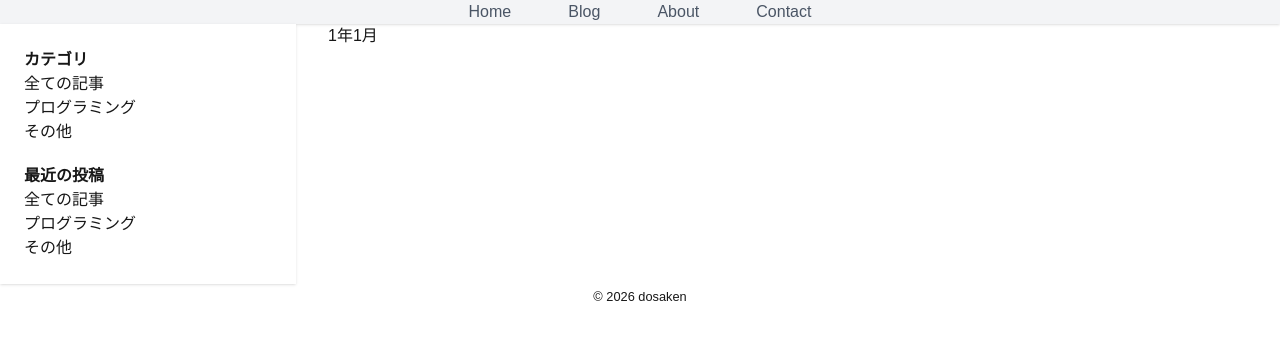
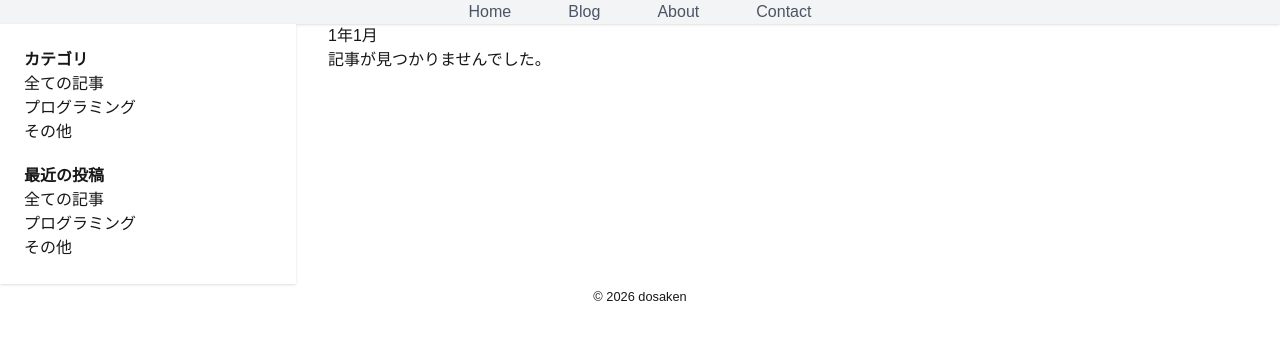
Before and after one commit to mel-sugawara-0821/sofi-test, a Next.js app in the folder my-app/: page /blog/archive/1/1 in a window 1280 px wide. Shown: the top 340 px of the page. Built offline with nearby package versions, Linux system fonts and the light colour scheme.

Commit message:
アーカイブページ作成

```diff
--- a/my-app/app/blog/archive/[year]/[month]/page.tsx
+++ b/my-app/app/blog/archive/[year]/[month]/page.tsx
@@ -1,3 +1,5 @@
+import Link from 'next/link'
+import { getPostsByYearMonth } from "@/libs/post";
 import { notFound } from "next/navigation";
 
 type Props = {
@@ -31,9 +33,35 @@ export default async function Archive({params}: Props) {
         '12月',
     ]
 
+    const posts = getPostsByYearMonth(year, month);
+
     return (
         <div>
             <h2>{year}年{monthNames[monthNum - 1]}</h2>
+            {posts.length > 0 ? (
+                <div>
+                    {posts.map((post) =>
+                        (
+                            <article key={post.slug} className="bg-white rounded-lg shadow">
+                                <div className='flex items-center gap-2'>
+                                    <span className='bg-blue-100 text-sm'>{post.category}</span>
+                                    <time className='text-sm'>{new Date(post.date).toLocaleString('jp-Jp')}</time>
+                                </div>
+                                <h2 className='font-bold'>
+                                    <Link href={`/blog/${post.slug}`}>
+                                        {post.title}
+                                    </Link>
+                                </h2>
+                                <div className='text-gray-500'>
+                                    {post.abstract}
+                                </div>
+                            </article>
+                        )
+                    )}
+                </div>
+            ) : (
+                <div>記事が見つかりませんでした。</div>
+            )}
         </div>
     )
 }
--- a/my-app/libs/post.tsx
+++ b/my-app/libs/post.tsx
@@ -28,7 +28,18 @@ export const posts: Post[] = [
         title: 'Next.jsについて',
         content: 'bodyですbodyですbodyです',
         abstract: 'abstractです',
-        date: '2026-02-01',
+        date: '2026-03-01',
+        category: 'programming',
+        author: '山田太郎',
+        tags: ['Next.js'],
+        readTime: 2
+    },
+    {
+        slug: 'about-hoge',
+        title: 'Next.jsについて',
+        content: 'bodyですbodyですbodyです',
+        abstract: 'abstractです',
+        date: '2026-04-01',
         category: 'programming',
         author: '山田太郎',
         tags: ['Next.js'],
@@ -50,3 +61,8 @@ export function getPostsByCategory(category: string): Post[] {
 export function getAllPosts(): Post[] {
     return posts
 }
+
+export function getPostsByYearMonth(year: string, month: string) {
+    const yearMonth = year + '-' + month.padStart(2, '0');
+    return posts.filter((post) => post.date.substring(0, 7) === yearMonth);
+}
--- /dev/null
+++ b/my-app/pages/api/preview.ts
@@ -0,0 +1,9 @@
+import type { NextApiHandler } from 'next';
+
+const handlePreviewRequest: NextApiHandler = async (req, res) => {
+    console.log('api-だよ------------')
+    res.writeHead(307, { Location: `/blog` });
+    res.status(200).json({ message: 'Hello from Next.js!'})
+}
+
+export default handlePreviewRequest;
```
Also changed, not shown: 1 other file (tests, documents, lock files or other folders).
